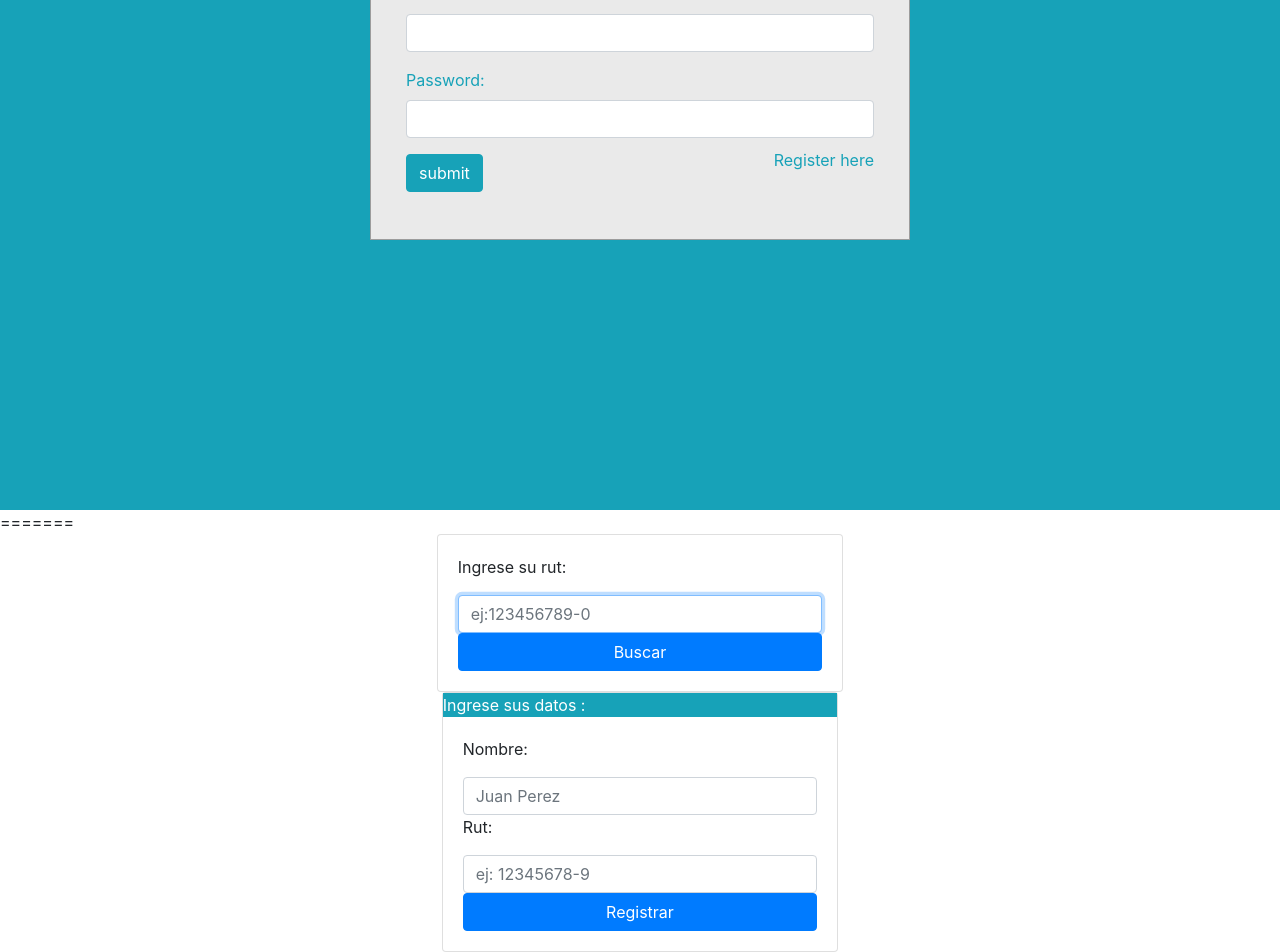
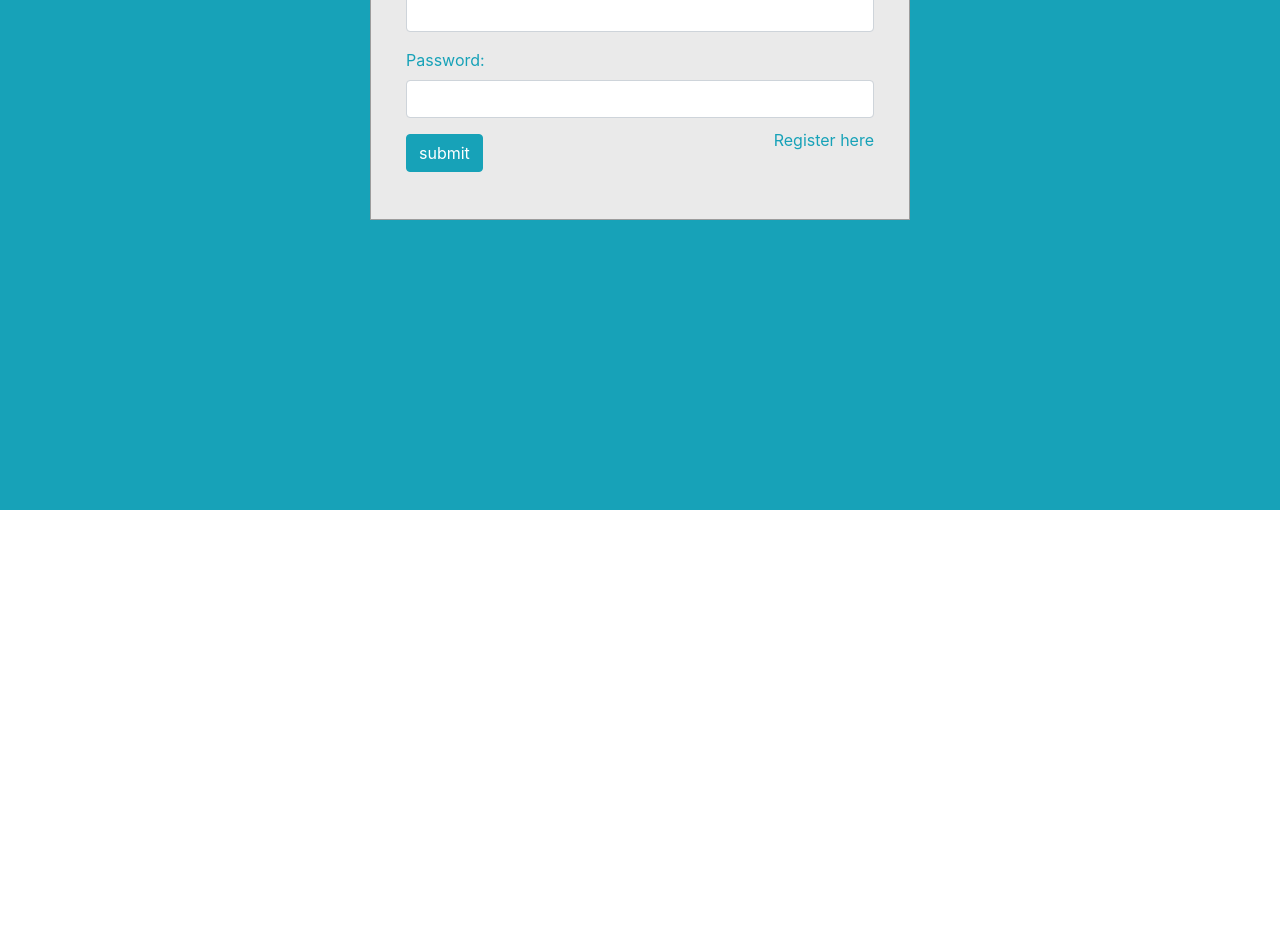
Before and after one commit to Jtezz/taxt-help, an Angular app in the folder cliente/: page /sing-up in a window 1280 px wide. Shown: the part 290-1242 px from the top of the page. After the commit the page ends 800 px from the top, so only its background shows below. Built offline with nearby package versions, Linux system fonts and the light colour scheme.

Commit message:
ahora no tira error

```diff
--- a/cliente/src/app/componentes/register/register.component.css
+++ b/cliente/src/app/componentes/register/register.component.css
@@ -5,7 +5,7 @@ body {
 	height: 100vh;
   }
   #login .container #login-row #login-column #login-box {
-	margin-top: 120px;
+	margin-top: 100px;
 	max-width: 600px;
 	height: 380px;
 	border: 1px solid #9C9C9C;
--- a/cliente/src/app/componentes/usuario/usuario.component.css
+++ b/cliente/src/app/componentes/usuario/usuario.component.css
@@ -6,7 +6,7 @@ body {
 	height: 100vh;
   }
   #login .container #login-row #login-column #login-box {
-	margin-top: 120px;
+	margin-top: 100px;
 	max-width: 600px;
 	height: 320px;
 	border: 1px solid #9C9C9C;
--- a/cliente/src/app/componentes/usuario/usuario.component.html
+++ b/cliente/src/app/componentes/usuario/usuario.component.html
@@ -34,39 +34,3 @@
         </div>
     </div>
 </body>
-=======
-<div class="row">
-  <div class="col-md-4 offset-md-4">
-    <div class="card">
-      <div class="card-body">
-        <form action="">
-          <div class="form-grup">
-            <p>Ingrese su rut:</p>
-            <input type="text" name="Rut" [(ngModel)]= "rut" placeholder="ej:123456789-0" class="form-control" autofocus>
-          </div>
-          <button class="btn btn-primary btn-block" (click)="logIn()">Buscar</button>
-        </form>
-      </div>
-    </div>
-  </div>
-</div>
-
-<div class="col-md-4 offset-md-4">
-  <div class="card">
-    <div class="bg-info text-white float-rigth"> Ingrese sus datos :   <i class="fas fa-user-plus "></i>
- </div>
-    <div class="card-body">
-      <form action="">
-        <div class="form-grup">
-        <p>Nombre:</p>
-        <input type="text" name="nombre" [(ngModel)]="aux2.nombre" placeholder="Juan Perez" class="form-control" autofocus>
-        </div>
-        <div class="form-grup">
-        <p>Rut:</p>
-        <input type="text" name="rut" [(ngModel)]="aux2.rut" placeholder="ej: 12345678-9" class="form-control" autofocus>
-        </div>
-        <button class="btn btn-primary btn-block" (click)="registrar()">Registrar</button>
-      </form>
-    </div>
-  </div>
-</div>
--- a/cliente/src/app/servicios/usuario.service.ts
+++ b/cliente/src/app/servicios/usuario.service.ts
@@ -32,7 +32,4 @@ export class UsuarioService {
   registro(usuario:Usuario){
     return this.http.post(`${this.API_URI}/register`,usuario);
   }
-  registro(usuario:Usuario){
-    return this.http.post(`${this.API_URI}/register`,usuario);
-  }
 }
```
Also changed, not shown: cliente/src/app/componentes/register/register.component.html (line endings or trailing spaces), cliente/src/app/componentes/register/register.component.ts (line endings or trailing spaces).
